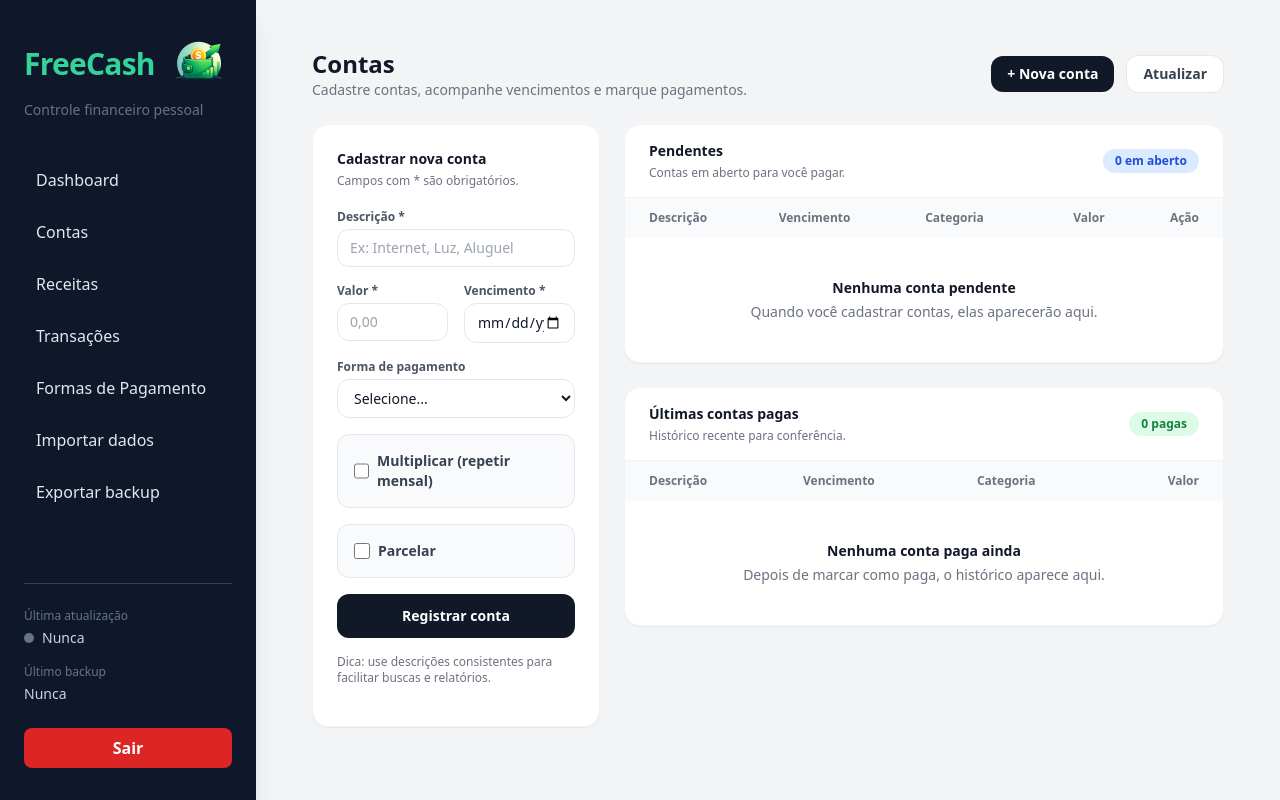
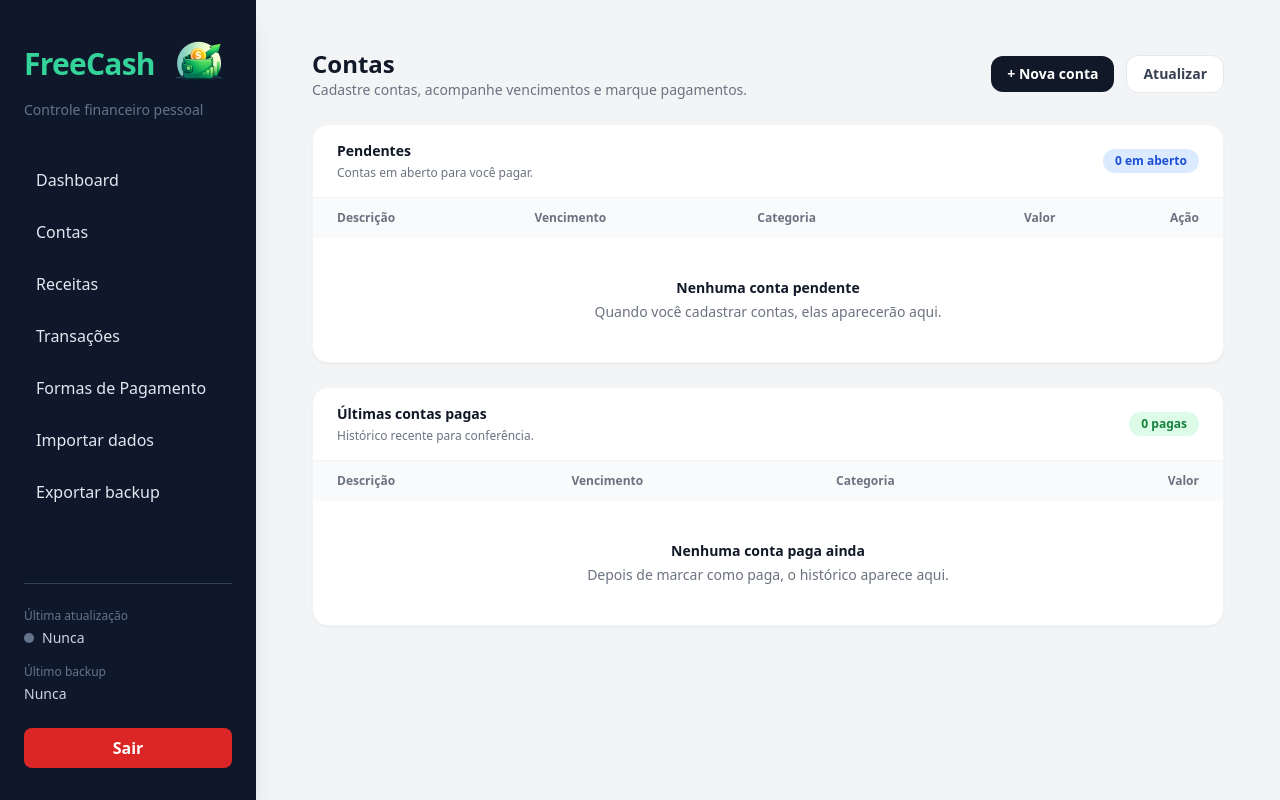
Before and after one commit to ChrystiandaHora/freecash, a Django app: page /contas/ in a window 1280 px wide. Run offline with Django 4.2, Linux system fonts and the light colour scheme; the visitor is signed in with stand-in values (Sample User, id 1); data that the repository does not hold is empty; some libraries are stand-ins or nearby versions.

Commit message:
Atualiza template de contas a pagar para contas e ajusta referência no view

```diff
--- a/core/templates/contas_pagar.html
+++ b/core/templates/contas.html
@@ -25,135 +25,10 @@
   </div>
 
   <!-- Grid: form + lists -->
-  <div class="grid grid-cols-1 lg:grid-cols-3 gap-6">
-
-    <!-- Form -->
-    <div class="lg:col-span-1">
-      <div class="bg-white border border-gray-100 rounded-2xl shadow-sm p-6">
-        <div class="flex items-start justify-between gap-4">
-          <div>
-            <h2 class="text-sm font-semibold text-gray-900">Cadastrar nova conta</h2>
-            <p class="mt-1 text-xs text-gray-500">Campos com * são obrigatórios.</p>
-          </div>
-        </div>
-
-        <form method="post" action="{% url 'cadastrar_conta_pagar' %}" class="mt-5 space-y-4">
-          {% csrf_token %}
-
-          <div>
-            <label class="block text-xs font-semibold text-gray-600 mb-1">Descrição *</label>
-            <input type="text" name="descricao" required
-                   placeholder="Ex: Internet, Luz, Aluguel"
-                   class="w-full rounded-xl border border-gray-200 bg-white px-3 py-2 text-sm text-gray-900 focus:outline-none focus:ring-2 focus:ring-gray-900/10">
-          </div>
-
-          <div class="grid grid-cols-1 sm:grid-cols-2 gap-4">
-            <div>
-              <label class="block text-xs font-semibold text-gray-600 mb-1">Valor *</label>
-              <input type="number" step="0.01" name="valor" required
-                     placeholder="0,00"
-                     class="w-full rounded-xl border border-gray-200 bg-white px-3 py-2 text-sm text-gray-900 focus:outline-none focus:ring-2 focus:ring-gray-900/10">
-            </div>
-
-            <div>
-              <label class="block text-xs font-semibold text-gray-600 mb-1">Vencimento *</label>
-              <input type="date" name="data_prevista" required
-                     class="w-full rounded-xl border border-gray-200 bg-white px-3 py-2 text-sm text-gray-900 focus:outline-none focus:ring-2 focus:ring-gray-900/10">
-            </div>
-          </div>
-
-          <div>
-            <label class="block text-xs font-semibold text-gray-600 mb-1">Forma de pagamento</label>
-            <select name="forma_pagamento"
-                    class="w-full rounded-xl border border-gray-200 bg-white px-3 py-2 text-sm text-gray-900 focus:outline-none focus:ring-2 focus:ring-gray-900/10">
-              <option value="">Selecione...</option>
-              {% for f in formas %}
-                <option value="{{ f.id }}">{{ f.nome }}</option>
-              {% endfor %}
-            </select>
-          </div>
-
-          <div class="rounded-xl border border-gray-200 bg-gray-50 p-4">
-            <label class="inline-flex items-center gap-2 text-sm font-semibold text-gray-700">
-              <input id="multiplicar"
-                    type="checkbox"
-                    name="multiplicar"
-                    value="1"
-                    class="h-4 w-4 rounded border-gray-300">
-              Multiplicar (repetir mensal)
-            </label>
-
-            <div id="multiplicaBox" class="mt-3 hidden">
-              <label class="block text-xs font-semibold text-gray-600 mb-1">
-                Quantidade de meses
-              </label>
-
-              <select id="numero_multiplicacoes"
-                      name="numero_multiplicacoes"
-                      disabled
-                      class="w-full rounded-xl border border-gray-200 bg-white px-3 py-2 text-sm text-gray-900 focus:outline-none focus:ring-2 focus:ring-gray-900/10">
-                <option value="2">2x</option>
-                <option value="3">3x</option>
-                <option value="4">4x</option>
-                <option value="5">5x</option>
-                <option value="6">6x</option>
-                <option value="7">7x</option>
-                <option value="8">8x</option>
-                <option value="9">9x</option>
-                <option value="10">10x</option>
-                <option value="11">11x</option>
-                <option value="12">12x</option>
-              </select>
-            </div>
-          </div>
-
-          <div class="rounded-xl border border-gray-200 bg-gray-50 p-4">
-            <label class="inline-flex items-center gap-2 text-sm font-semibold text-gray-700">
-              <input id="parcelado"
-                    type="checkbox"
-                    name="parcelado"
-                    value="1"
-                    class="h-4 w-4 rounded border-gray-300">
-              Parcelar
-            </label>
-
-            <div id="parcelasBox" class="mt-3 hidden">
-              <label class="block text-xs font-semibold text-gray-600 mb-1">Número de parcelas</label>
-
-              <select id="numero_parcelas"
-                      name="numero_parcelas"
-                      disabled
-                      class="w-full rounded-xl border border-gray-200 bg-white px-3 py-2 text-sm text-gray-900 focus:outline-none focus:ring-2 focus:ring-gray-900/10">
-                <option value="2">2x</option>
-                <option value="3">3x</option>
-                <option value="4">4x</option>
-                <option value="5">5x</option>
-                <option value="6">6x</option>
-                <option value="7">7x</option>
-                <option value="8">8x</option>
-                <option value="9">9x</option>
-                <option value="10">10x</option>
-                <option value="11">11x</option>
-                <option value="12">12x</option>
-              </select>
-
-            </div>
-          </div>
-
-          <button type="submit"
-                  class="w-full inline-flex items-center justify-center rounded-xl bg-gray-900 px-4 py-3 text-sm font-semibold text-white hover:bg-gray-800">
-            Registrar conta
-          </button>
-
-          <p class="text-xs text-gray-500">
-            Dica: use descrições consistentes para facilitar buscas e relatórios.
-          </p>
-        </form>
-      </div>
-    </div>
+  <div class="grid">
 
     <!-- Lists -->
-    <div class="lg:col-span-2 space-y-6">
+    <div class="space-y-6">
 
       <!-- Pendentes -->
       <div id="pendentes" class="bg-white border border-gray-100 rounded-2xl shadow-sm overflow-hidden">
--- a/core/views/contas.py
+++ b/core/views/contas.py
@@ -24,7 +24,7 @@ def clamp_per_page(raw, default=5, min_v=5, max_v=50):
 
 @method_decorator(login_required, name="dispatch")
 class ContasPagarView(View):
-    template_name = "contas_pagar.html"
+    template_name = "contas.html"
 
     def get(self, request):
         usuario = request.user
```
Also changed, not shown: README.md.
